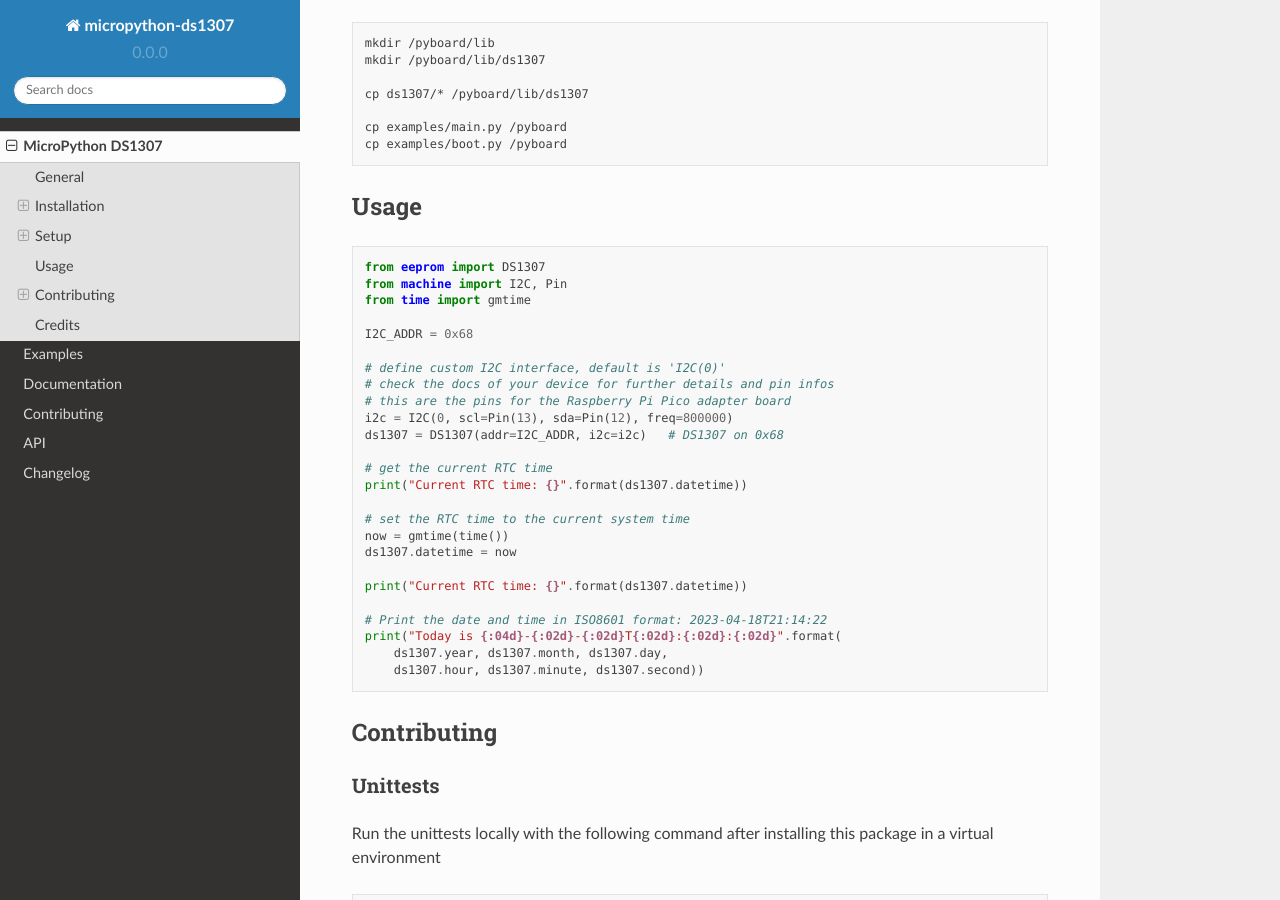
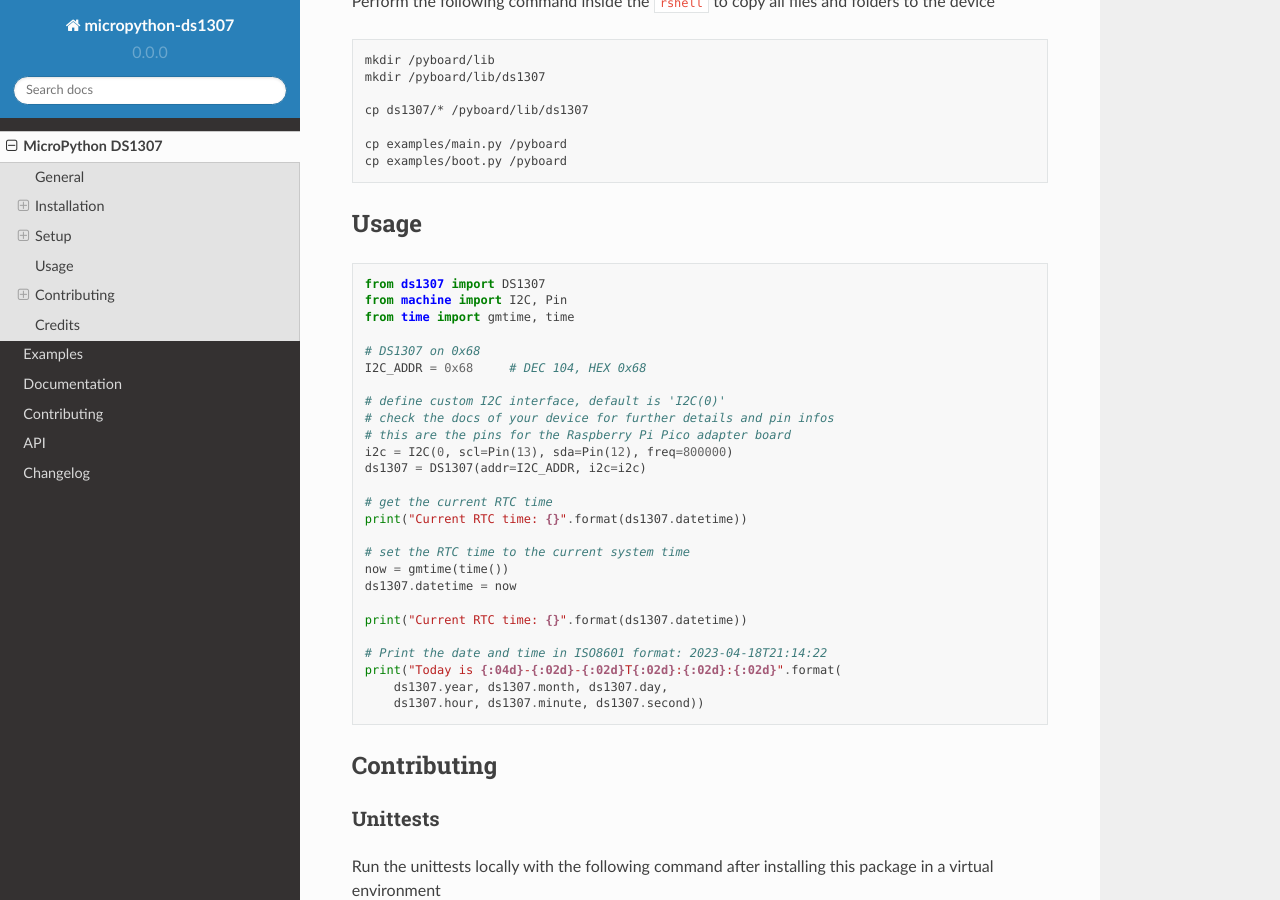
Before and after one commit to brainelectronics/micropython-ds1307, a Sphinx documentation site: the page built from docs/readme_link.rst, in a window 1280 px wide and 900 px high, scrolled down 2753 px. Built offline with Sphinx 7.4.7 and the Read the Docs theme 2.0.0, drawn with Linux system fonts in a browser that asks for light colours.

Commit message:
fixed installation instructions and inline comments, added missing imports

````diff
--- a/README.md
+++ b/README.md
@@ -160,17 +161,18 @@
 ## Usage
 
 ```python
-from eeprom import DS1307
+from ds1307 import DS1307
 from machine import I2C, Pin
-from time import gmtime
+from time import gmtime, time
 
-I2C_ADDR = 0x68
+# DS1307 on 0x68
+I2C_ADDR = 0x68     # DEC 104, HEX 0x68
 
 # define custom I2C interface, default is 'I2C(0)'
 # check the docs of your device for further details and pin infos
 # this are the pins for the Raspberry Pi Pico adapter board
 i2c = I2C(0, scl=Pin(13), sda=Pin(12), freq=800000)
-ds1307 = DS1307(addr=I2C_ADDR, i2c=i2c)   # DS1307 on 0x68
+ds1307 = DS1307(addr=I2C_ADDR, i2c=i2c)
 
 # get the current RTC time
 print("Current RTC time: {}".format(ds1307.datetime))
--- a/setup.py
+++ b/setup.py
@@ -16,7 +16,7 @@
 setup(
     name='micropython-ds1307',
     version=__version__,
-    description=" MicroPython driver for DS1307 RTC ",
+    description="MicroPython driver for DS1307 RTC",
     long_description=long_description,
     long_description_content_type='text/markdown',
     url='https://github.com/brainelectronics/micropython-ds1307',
````
Also changed, not shown: other parts of README.md (+1 -0 lines), docs/EXAMPLES.md (+4 -3 lines), 1 other file.
